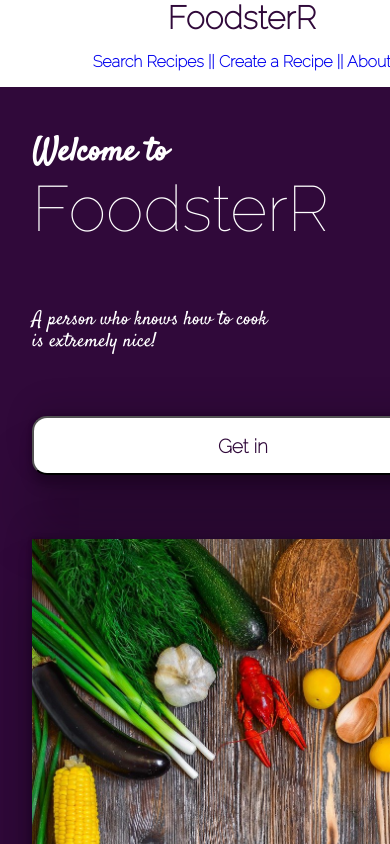
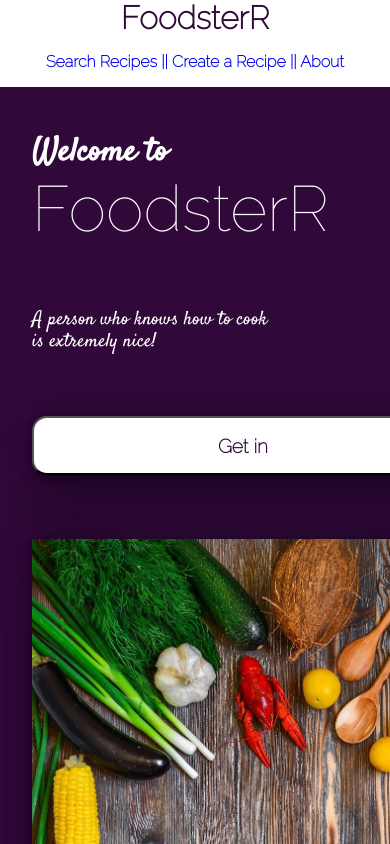
Before and after one commit to wellnahuel/PI.Food.PT07, a React (Create React App) app in the folder client/: page / in a window 390 px wide. Shown: the top 844 px of the page. Built offline with nearby package versions, Linux system fonts and the light colour scheme.

Commit message:
fix navbar responsive

```diff
--- a/client/src/components/Navbar/Navbar.css
+++ b/client/src/components/Navbar/Navbar.css
@@ -48,7 +48,6 @@
 
 	.navbar {
 		display: grid;
-		padding-left: 12%;
 		justify-content: center;
 		align-items: center;
 		width: 100vw;
@@ -60,7 +59,6 @@
 		text-align: center;
 		justify-items: center;
 		width: 100%;
-
 	}
 
 	.nav-left {
```
